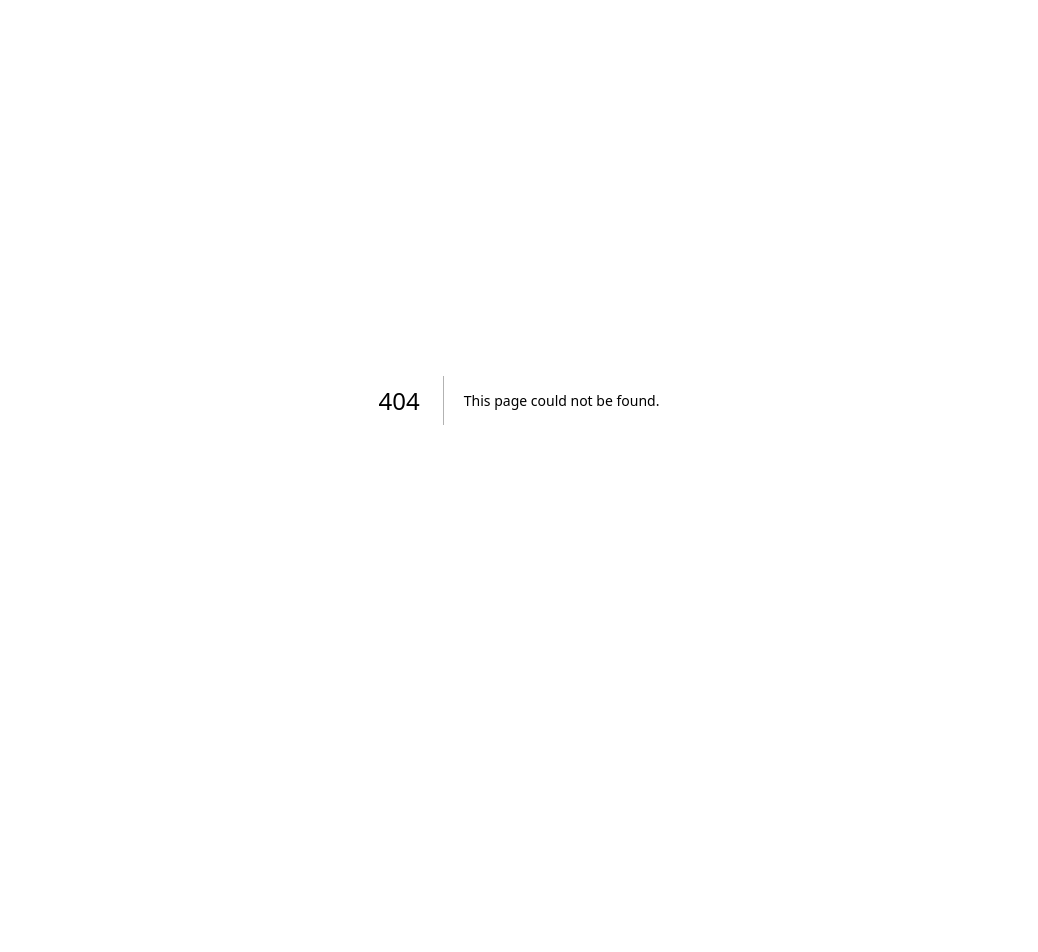
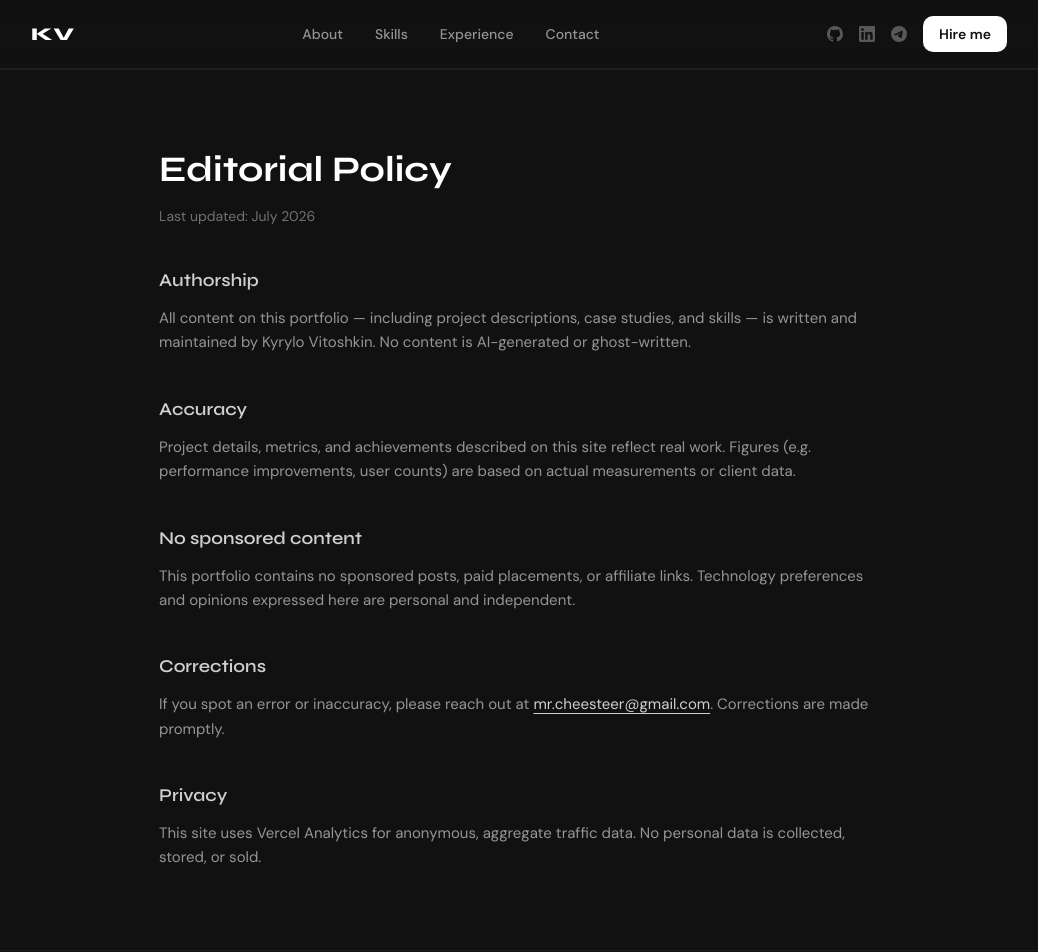
Before and after one commit to Cheastear/profile, a Next.js app: page /editorial-policy in a window 1280 px wide. Before the commit this address had no page. Shown: the top 952 px of the page, without its empty margins (121-1159 px from the left). Before the commit the page ends 800 px from the top, so only its background shows below. Built offline with nearby package versions, Linux system fonts and the light colour scheme.

Commit message:
feat: about, contact

```diff
--- /dev/null
+++ b/src/app/about/page.tsx
@@ -0,0 +1,27 @@
+import type { Metadata } from "next";
+import { Nav } from "@/components/nav";
+import { Footer } from "@/components/footer";
+import { About } from "@/components/sections/about";
+import { Skills } from "@/components/sections/skills";
+import { Experience } from "@/components/sections/experience";
+
+export const metadata: Metadata = {
+  title: "About",
+  description:
+    "Learn more about Kyrylo Vitoshkin — Full-Stack Developer specializing in React, Next.js, Node.js, NestJS & React Native. Based in Valencia, Spain.",
+  alternates: { canonical: "/about" },
+};
+
+export default function AboutPage() {
+  return (
+    <div className="min-h-screen text-white">
+      <Nav />
+      <main>
+        <About />
+        <Skills />
+        <Experience />
+      </main>
+      <Footer />
+    </div>
+  );
+}
--- /dev/null
+++ b/src/app/contact/page.tsx
@@ -0,0 +1,23 @@
+import type { Metadata } from "next";
+import { Nav } from "@/components/nav";
+import { Footer } from "@/components/footer";
+import { Contact } from "@/components/sections/contact";
+
+export const metadata: Metadata = {
+  title: "Contact",
+  description:
+    "Get in touch with Kyrylo Vitoshkin. Available for freelance, contract, and full-time work. Based in Valencia, Spain — remote-friendly.",
+  alternates: { canonical: "/contact" },
+};
+
+export default function ContactPage() {
+  return (
+    <div className="min-h-screen text-white flex flex-col">
+      <Nav />
+      <main className="flex-1">
+        <Contact />
+      </main>
+      <Footer />
+    </div>
+  );
+}
--- /dev/null
+++ b/src/app/editorial-policy/page.tsx
@@ -0,0 +1,90 @@
+import type { Metadata } from "next";
+import { Nav } from "@/components/nav";
+import { Footer } from "@/components/footer";
+
+export const metadata: Metadata = {
+  title: "Editorial Policy",
+  description:
+    "Editorial policy and content transparency statement for kirillvitoshkin.dev — a personal portfolio by Kyrylo Vitoshkin.",
+  alternates: { canonical: "/editorial-policy" },
+};
+
+export default function EditorialPolicyPage() {
+  return (
+    <div className="min-h-screen text-white">
+      <Nav />
+      <main>
+        <section className="border-t border-white/[0.05]">
+          <div className="mx-auto max-w-3xl px-6 py-20 space-y-10">
+            <div>
+              <h1 className="font-heading font-bold text-4xl text-white mb-4">
+                Editorial Policy
+              </h1>
+              <p className="text-sm text-white/40">Last updated: July 2026</p>
+            </div>
+
+            <div className="space-y-3">
+              <h2 className="font-heading font-semibold text-lg text-white/80">
+                Authorship
+              </h2>
+              <p className="text-[15px] text-white/55 leading-relaxed">
+                All content on this portfolio — including project descriptions,
+                case studies, and skills — is written and maintained by Kyrylo
+                Vitoshkin. No content is AI-generated or ghost-written.
+              </p>
+            </div>
+
+            <div className="space-y-3">
+              <h2 className="font-heading font-semibold text-lg text-white/80">
+                Accuracy
+              </h2>
+              <p className="text-[15px] text-white/55 leading-relaxed">
+                Project details, metrics, and achievements described on this site
+                reflect real work. Figures (e.g. performance improvements, user
+                counts) are based on actual measurements or client data.
+              </p>
+            </div>
+
+            <div className="space-y-3">
+              <h2 className="font-heading font-semibold text-lg text-white/80">
+                No sponsored content
+              </h2>
+              <p className="text-[15px] text-white/55 leading-relaxed">
+                This portfolio contains no sponsored posts, paid placements, or
+                affiliate links. Technology preferences and opinions expressed
+                here are personal and independent.
+              </p>
+            </div>
+
+            <div className="space-y-3">
+              <h2 className="font-heading font-semibold text-lg text-white/80">
+                Corrections
+              </h2>
+              <p className="text-[15px] text-white/55 leading-relaxed">
+                If you spot an error or inaccuracy, please reach out at{" "}
+                <a
+                  href="mailto:mr.cheesteer@gmail.com"
+                  className="text-white/80 underline underline-offset-4 hover:text-white transition-colors"
+                >
+                  mr.cheesteer@gmail.com
+                </a>
+                . Corrections are made promptly.
+              </p>
+            </div>
+
+            <div className="space-y-3">
+              <h2 className="font-heading font-semibold text-lg text-white/80">
+                Privacy
+              </h2>
+              <p className="text-[15px] text-white/55 leading-relaxed">
+                This site uses Vercel Analytics for anonymous, aggregate traffic
+                data. No personal data is collected, stored, or sold.
+              </p>
+            </div>
+          </div>
+        </section>
+      </main>
+      <Footer />
+    </div>
+  );
+}
--- a/src/app/layout.tsx
+++ b/src/app/layout.tsx
@@ -30,8 +30,8 @@ const ogDescription =
 
 export const metadata: Metadata = {
   title: {
-    default: "Kirill Vitoshkin — Full-Stack React & Next.js Developer",
-    template: "%s | Kirill Vitoshkin",
+    default: "Kyrylo Vitoshkin — Full-Stack React & Next.js Developer",
+    template: "%s | Kyrylo Vitoshkin",
   },
   description,
   alternates: {
@@ -52,11 +52,11 @@ export const metadata: Metadata = {
     "Freelance Developer",
     "Web Developer",
     "Mobile Developer",
-    "Kirill Vitoshkin",
+    "Kyrylo Vitoshkin",
     "cheesteer",
   ],
-  authors: [{ name: "Kirill Vitoshkin", url: "https://github.com/Cheastear" }],
-  creator: "Kirill Vitoshkin",
+  authors: [{ name: "Kyrylo Vitoshkin", url: "https://github.com/Cheastear" }],
+  creator: "Kyrylo Vitoshkin",
   metadataBase: new URL(
     process.env.VERCEL_PROJECT_PRODUCTION_URL
       ? `https://${process.env.VERCEL_PROJECT_PRODUCTION_URL}`
@@ -67,15 +67,15 @@ export const metadata: Metadata = {
   openGraph: {
     type: "website",
     url: "/",
-    title: "Kirill Vitoshkin — Full-Stack React & Next.js Developer",
+    title: "Kyrylo Vitoshkin — Full-Stack React & Next.js Developer",
     description: ogDescription,
-    siteName: "Kirill Vitoshkin",
+    siteName: "Kyrylo Vitoshkin",
     locale: "en_US",
   },
   twitter: {
     card: "summary_large_image",
     site: "@Cheesteer",
-    title: "Kirill Vitoshkin — Full-Stack React & Next.js Developer",
+    title: "Kyrylo Vitoshkin — Full-Stack React & Next.js Developer",
     description,
     creator: "@Cheesteer",
   },
--- a/src/app/opengraph-image.tsx
+++ b/src/app/opengraph-image.tsx
@@ -1,7 +1,7 @@
 import { ImageResponse } from "next/og";
 
 export const runtime = "edge";
-export const alt = "Kirill Vitoshkin — Full-Stack Developer";
+export const alt = "Kyrylo Vitoshkin — Full-Stack Developer";
 export const size = { width: 1200, height: 630 };
 export const contentType = "image/png";
 
@@ -73,7 +73,7 @@ export default function OgImage() {
             letterSpacing: "-4px",
           }}
         >
-          Kirill
+          Kyrylo
         </span>
         <span
           style={{
--- a/src/components/footer.tsx
+++ b/src/components/footer.tsx
@@ -1,9 +1,13 @@
 export function Footer() {
   return (
     <footer className="border-t border-white/[0.05]">
-      <div className="mx-auto max-w-5xl px-6 py-6 flex flex-col sm:flex-row items-center justify-between gap-2 text-xs text-white/55 font-medium">
-        <span>© 2026 Kirill Vitoshkin</span>
-        <span>Full-Stack Developer · Spain</span>
+      <div className="mx-auto max-w-5xl px-6 py-6 flex flex-col sm:flex-row items-center justify-between gap-4 text-xs text-white/55 font-medium">
+        <span>© 2026 Kyrylo Vitoshkin</span>
+        <nav className="flex items-center gap-5">
+          <a href="/about" className="hover:text-white transition-colors duration-200">About</a>
+          <a href="/contact" className="hover:text-white transition-colors duration-200">Contact</a>
+          <a href="/editorial-policy" className="hover:text-white transition-colors duration-200">Editorial Policy</a>
+        </nav>
       </div>
     </footer>
   );
--- a/src/components/json-ld.tsx
+++ b/src/components/json-ld.tsx
@@ -18,7 +18,7 @@ export function JsonLd() {
         "@id": `${baseUrl}/#profilepage`,
         dateCreated,
         dateModified,
-        name: "Kirill Vitoshkin — Full-Stack React & Next.js Developer",
+        name: "Kyrylo Vitoshkin — Full-Stack React & Next.js Developer",
         description:
           "Full-Stack Developer — React, Next.js, Node.js, NestJS & React Native. Designing web UIs, REST APIs & PostgreSQL systems. Open to freelance work.",
         url: baseUrl,
@@ -28,7 +28,7 @@ export function JsonLd() {
         "@type": "WebPage",
         "@id": `${baseUrl}/#webpage`,
         url: baseUrl,
-        name: "Kirill Vitoshkin — Full-Stack React & Next.js Developer",
+        name: "Kyrylo Vitoshkin — Full-Stack React & Next.js Developer",
         datePublished: dateCreated,
         dateModified,
         author: { "@id": `${baseUrl}/#person` },
@@ -49,7 +49,7 @@ export function JsonLd() {
       {
         "@type": "Person",
         "@id": `${baseUrl}/#person`,
-        name: "Kirill Vitoshkin",
+        name: "Kyrylo Vitoshkin",
         jobTitle: "Full-Stack Developer",
         description:
           "Full-Stack JavaScript Developer specializing in scalable web and mobile apps with React, Next.js, Node.js, NestJS, TypeScript, and React Native.",
--- a/src/components/sections/about.tsx
+++ b/src/components/sections/about.tsx
@@ -10,7 +10,7 @@ export function About() {
           itemType="https://schema.org/Person"
           className="space-y-4 text-[15px] text-white/60 leading-relaxed max-w-3xl"
         >
-          <meta itemProp="name" content="Kirill Vitoshkin" />
+          <meta itemProp="name" content="Kyrylo Vitoshkin" />
           <meta itemProp="jobTitle" content="Full-Stack Developer" />
           <p itemProp="description">
             Full-Stack JavaScript Developer specializing in building scalable,
--- a/src/components/sections/hero.tsx
+++ b/src/components/sections/hero.tsx
@@ -21,7 +21,7 @@ export function Hero() {
           <div>
             <h1 className="font-heading font-extrabold leading-none tracking-tight">
               <span className="block text-[72px] sm:text-[100px] bg-gradient-to-b from-white to-gray-400 bg-clip-text text-transparent">
-                Kirill{" "}
+                Kyrylo{" "}
               </span>
               <span className="block text-[72px] sm:text-[100px] bg-gradient-to-b from-white to-gray-400 bg-clip-text text-transparent">
                 Vitoshkin{" "}
```
